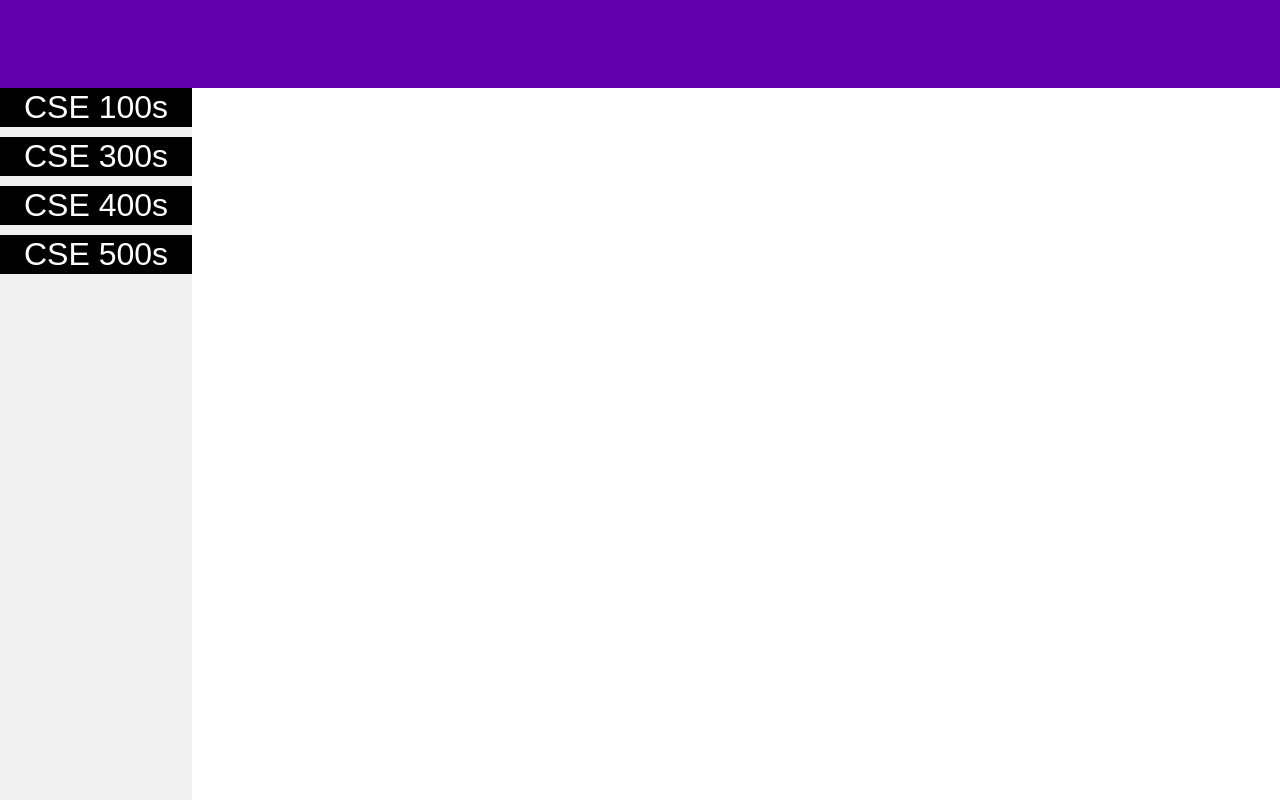
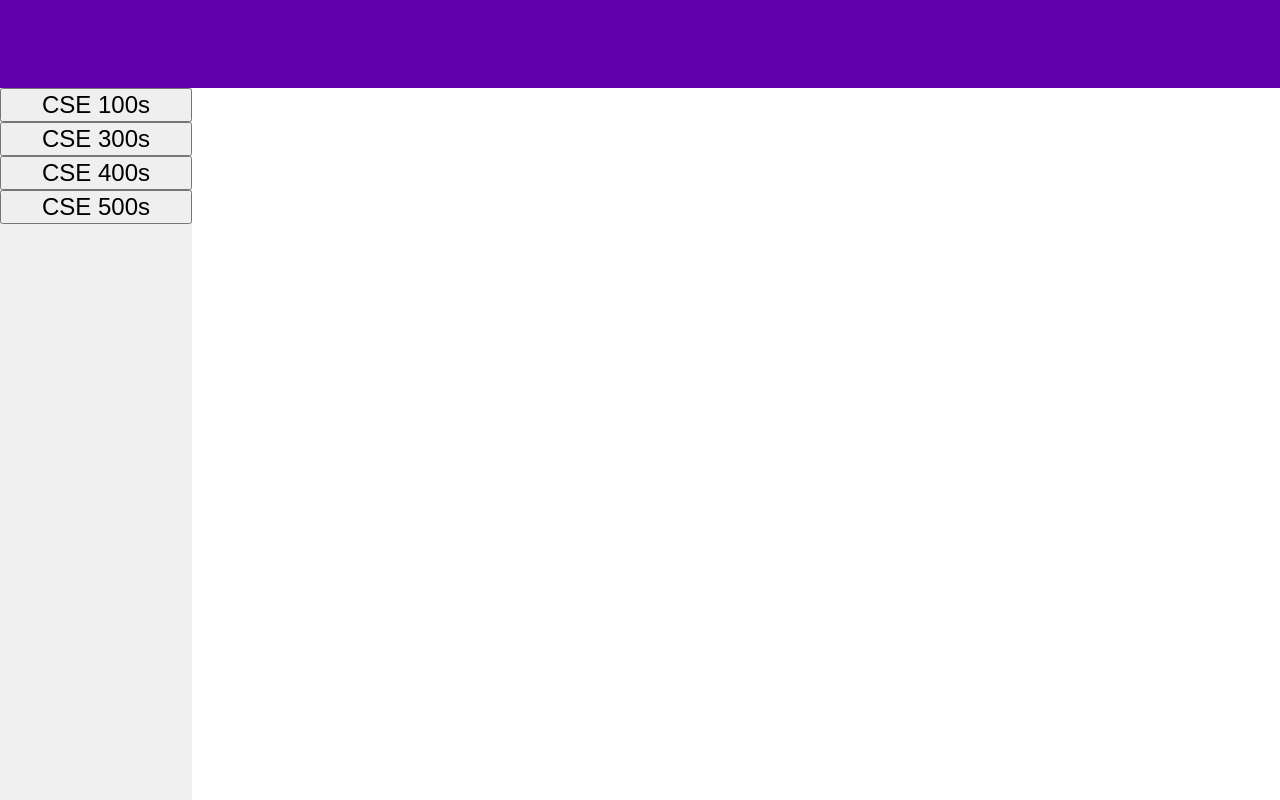
Before and after one commit to twang7310/rate-my-cse, a React (Create React App) app in the folder app/: page / in a window 1280 px wide. Built offline with nearby package versions, Linux system fonts and the light colour scheme.

Commit message:
Added class tab component. CSS still need revision

```diff
--- a/app/src/Homepage/Homepage.css
+++ b/app/src/Homepage/Homepage.css
@@ -21,10 +21,10 @@
 .leveltab {
   text-align: center;
   display: inline-block;
-  border: none;
-  background-color: black;
-  color: white;
+  /* border: none; */
+  /* background-color: green; */
+  /* color: white; */
   width: 100%;
-  margin-bottom: 10px;
-  font-size: 4vh;
+  /* margin-bottom: 10px; */
+  font-size: 3vh;
 }
```
